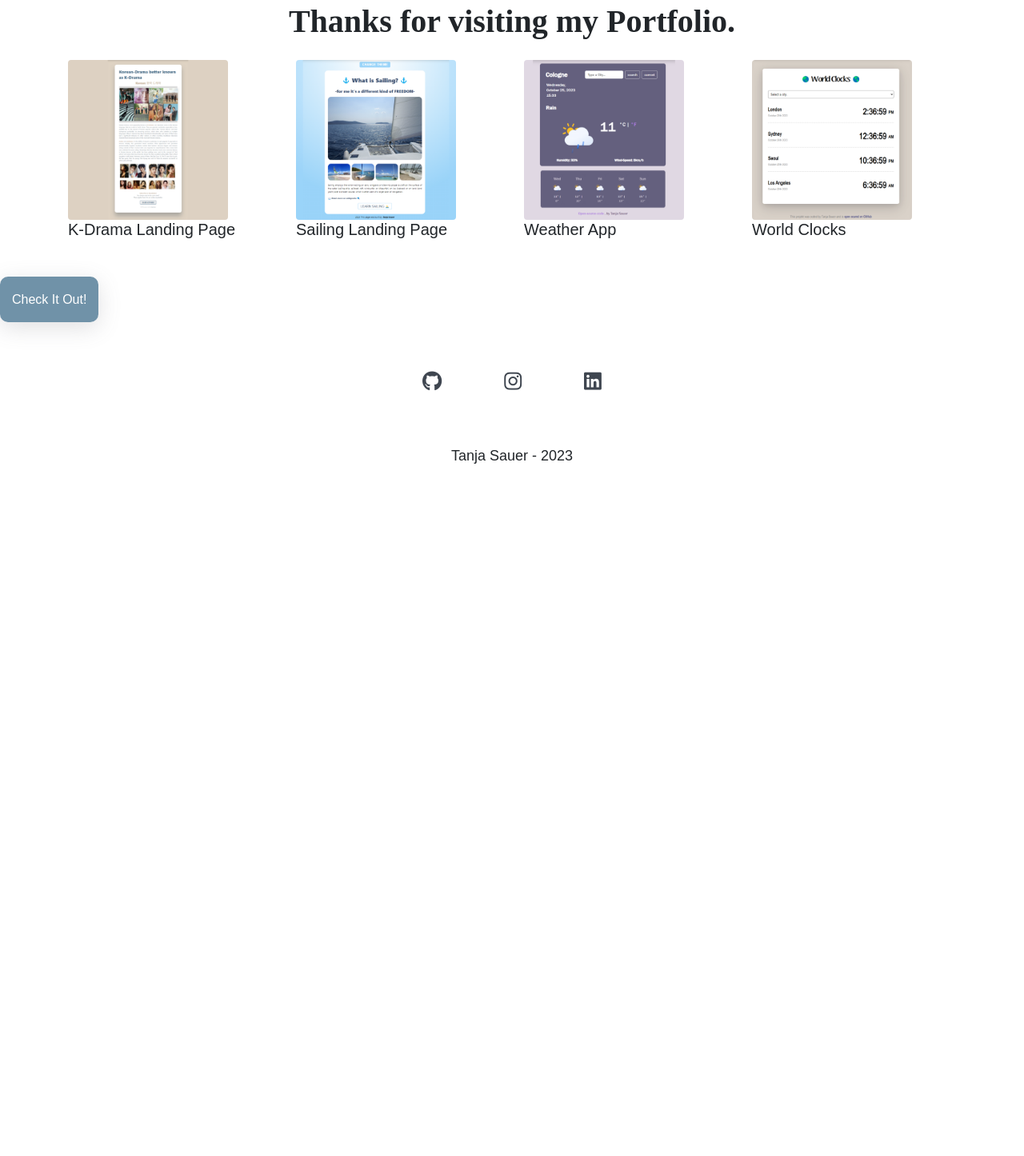
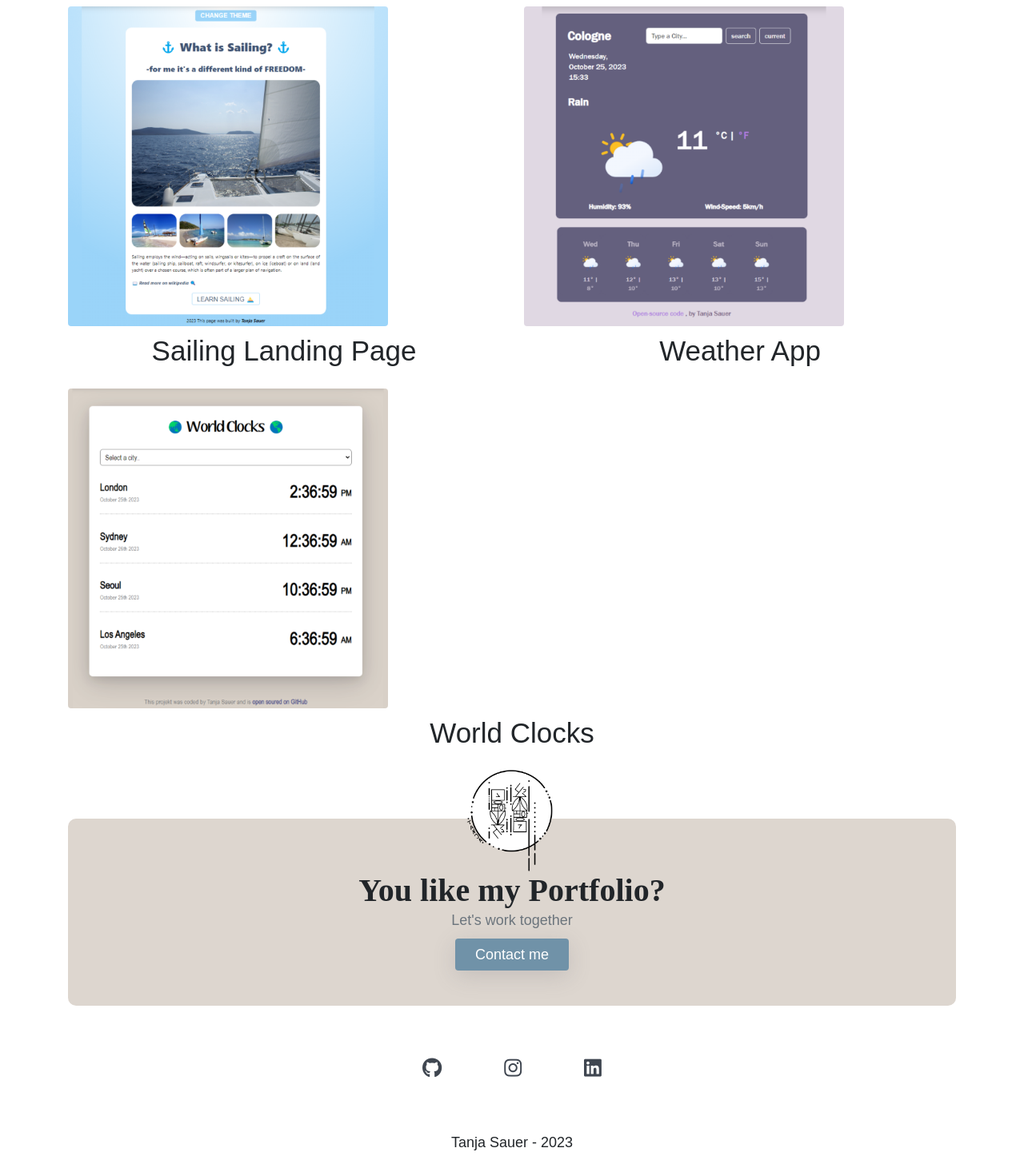
Before and after one commit to TaSaCoding/Portfolio_2023, a plain HTML site: page index.html in a window 1280 px wide. Shown: the part 424-1870 px from the top of the page at 80% size. Before the commit the page ends 1068 px from the top, so only its background shows below. Drawn offline with nearby package versions, Linux system fonts and the light colour scheme.

Commit message:
footer change

```diff
--- a/index.html
+++ b/index.html
@@ -48,7 +48,7 @@
         <a href="/" title="Homepage"
           ><img
             src="images/logo_2.png"
-            class="logo d-none d-md-block"
+            class="logo d-md-block"
             alt="Tanja Logo"
           />
         </a>
@@ -72,28 +72,20 @@
     <h3 class="text-center">Front-end developer, based in Europe</h3>
     <div class="navigation-links mb-5">
       <a href="contact.html" class="primary-link">Contact me</a>
+      <a href="work.html" class="primary-link">Projects</a>
     </div>
     <div>
       <h4 class="text-center mb-4">Thanks for visiting my Portfolio.</h4>
       <p></p>
     </div>
     <div class="container">
-      <div class="row row-cols-4 mb-5">
-        <div class="col">
-          <img
-            src="/images/Project_1.png"
-            class="rounded"
-            alt="..."
-            width="200px"
-          />
-          <h5 class="mb-3">K-Drama Landing Page</h5>
-        </div>
+      <div class="row row-cols-4">
         <div class="col">
           <img
             src="/images/Project_2.png"
             class="rounded"
             alt="..."
-            width="200px"
+            width="400px"
           />
           <h5 class="mb-3">Sailing Landing Page</h5>
         </div>
@@ -102,7 +94,7 @@
             src="/images/Project_3.png"
             class="rounded"
             alt="..."
-            width="200px"
+            width="400px"
           />
           <h5 class="mb-3">Weather App</h5>
         </div>
@@ -111,23 +103,28 @@
             src="/images/Project_4.png"
             class="rounded"
             alt="..."
-            width="200px"
+            width="400px"
           />
           <h5 class="mb-3">World Clocks</h5>
         </div>
       </div>
     </div>
-
-    <div class="mt-5">
-      <a
-        href="https://www.shecodes.io/workshops/shecodes-basics-91e6413c-fea3-4e9b-bbff-4035e2eae9c4/projects/1804311"
-        target="_blank"
-        class="primary-link"
-        >Check it out!</a
+    <footer class="container footer">
+      <div
+        class="contact-box text-center justify-content-center mb-5 d-md-flex"
       >
-    </div>
-
-    <footer>
+        <div>
+          <h4 class="mt-3">You like my Portfolio?</h4>
+          <p class="text-muted">Let's work together</p>
+          <a
+            href="/contact.html"
+            class="primary-link mt-3"
+            title="Contact Tanja"
+          >
+            Contact me
+          </a>
+        </div>
+      </div>
       <div class="social-links d-flex justify-content-center">
         <a
           href="https://github.com/TaSaCoding"
--- a/style.css
+++ b/style.css
@@ -33,6 +33,12 @@ h4 {
   font-size: 40px;
   font-weight: 800;
   font-family: "Ultra", serif;
+}
+h5 {
+  padding: 10px;
+  font-size: 35px;
+  text-align: center;
+  margin: 0;
 }
 a {
   color: var(--accent-color1);
@@ -73,7 +79,7 @@ nav li.active a {
   max-width: 60px;
 }
 .aboutpic img {
-  margin: 45px 30px;
+  margin: 120px 0;
   border-radius: 20px;
 }
 .content h1 {
@@ -102,21 +108,23 @@ nav li.active a {
 .navigation-links {
   display: flex;
   justify-content: center;
-  margin-top: 30px;
 }
 .navigation-links a {
-  margin: 20px;
+  margin: 10px;
 }
 .primary-link {
-  border-radius: 10px;
-  padding: 20px 15px;
   text-decoration: none;
-  text-transform: capitalize;
   background: var(--accent-color1);
   color: #ffffff;
   box-shadow: var(--box-shadow);
+  border-radius: 4px;
+  font-size: 18px;
+  padding: 10px 25px;
 }
-
+.primary-link:hover {
+  text-decoration: none;
+  color: var(--main-text-color);
+}
 .email-link {
   display: flex;
   justify-content: center;
@@ -132,25 +140,27 @@ nav li.active a {
 .about-paragraph {
   margin: 20px;
 }
-.btn-branding {
-  background: var(--accent-color1);
-  border-radius: 4px;
-  color: #ffffff;
-  text-decoration: none;
-  font-size: 18px;
-  padding: 10px 25px;
+.footer {
+  position: relative;
 }
-
-.btn-branding:hover {
-  color: var(--main-text-color);
+.footer::before {
+  background-image: url(/images/logo_white.png);
+  background-size: contain;
+  content: "";
+  height: 150px;
+  pointer-events: none;
+  position: absolute;
+  left: 50%;
+  top: 0;
+  transform: translate(-50%, -50%);
+  width: 150px;
 }
 footer {
   margin: 60px 0;
 }
-
 footer .contact-box {
-  background: var(--base-color);
-  padding: 30px 120px;
+  background: var(--accent-color4);
+  padding: 50px 40px;
   border-radius: 10px;
 }
 
@@ -169,13 +179,14 @@ footer .social-links a:hover {
 }
 @media (max-width: 600px) {
   h1 {
-    font-size: 48px;
+    font-size: 40px;
   }
   h2 {
     font-size: 38px;
     text-align: center;
   }
   h3 {
+    font-size: 18px;
     margin: 5px;
   }
   .container {
@@ -186,19 +197,7 @@ footer .social-links a:hover {
     margin: 0 10px;
     text-align: center;
   }
-}
-@media (min-width: 768px) {
-  .container {
-    max-width: 720px;
+  nav li {
+    margin: 10px;
   }
 }
-@media (min-width: 1400px) {
-  .container {
-    max-width: 1320px;
-  }
-}
-@media (min-width: 1200px) {
-  .container {
-    max-width: 1140px;
-  }
-}
```
Also changed, not shown: about.html (+44 -18 lines), contact.html (+8 -16 lines), work.html (+21 -1 lines), images/logo_white.png (added).
